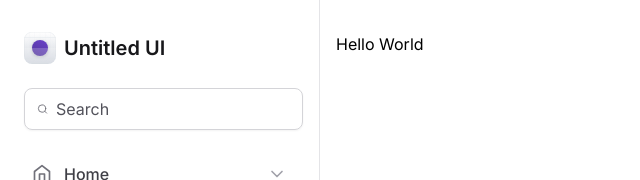
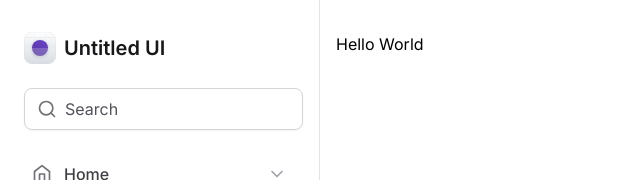
Before and after one commit to PabloXT14/ignite-tailwind, a Next.js app: page / in a window 1280 px wide. Shown: the top 180 px of the page, without its empty margins (0-640 px from the left). Built offline with nearby package versions, Linux system fonts and the light colour scheme.

Commit message:
feat: composition pattern

```diff
--- /dev/null
+++ b/src/components/input.tsx
@@ -0,0 +1,32 @@
+import { ComponentProps } from 'react'
+
+type InputPrefixProps = ComponentProps<'div'>
+
+const InputPrefix = (props: InputPrefixProps) => {
+  return <div {...props} />
+}
+
+type InputControlProps = ComponentProps<'input'>
+
+const InputControl = (props: InputControlProps) => {
+  return (
+    <input
+      type="text"
+      className="flex-1 border-0 bg-transparent p-0 text-zinc-900 placeholder-zinc-600"
+      {...props}
+    />
+  )
+}
+
+type InputRootProps = ComponentProps<'div'>
+
+const InputRoot = (props: InputRootProps) => {
+  return (
+    <div
+      className="mx-1 flex w-full items-center gap-2 rounded-lg border border-zinc-300 px-3 py-2 shadow-sm"
+      {...props}
+    />
+  )
+}
+
+export { InputRoot as Root, InputPrefix as Prefix, InputControl as Control }
--- a/src/components/sidebar/index.tsx
+++ b/src/components/sidebar/index.tsx
@@ -13,20 +13,19 @@
 import { NavItem } from './nav-item'
 import { UsedSpaceWidget } from './used-space-widget'
 import { Profile } from './profile'
+import * as Input from '../input'
 
 export const Sidebar = () => {
   return (
     <aside className="flex flex-col gap-6 overflow-y-auto overflow-x-hidden border-r border-zinc-200 px-5 py-8">
       <Logo />
 
-      <div className="mx-1 flex w-full items-center gap-2 rounded-lg border border-zinc-300 px-3 py-2 shadow-sm">
-        <LuSearch className="size-5 text-zinc-500" />
-        <input
-          type="text"
-          placeholder="Search"
-          className="flex-1 border-0 bg-transparent p-0 text-zinc-900 placeholder-zinc-600"
-        />
-      </div>
+      <Input.Root>
+        <Input.Prefix>
+          <LuSearch className="size-5 text-zinc-500" />
+        </Input.Prefix>
+        <Input.Control placeholder="Search" />
+      </Input.Root>
 
       <nav className="space-y-0.5">
         <NavItem title="Home" icon={LuHome} />
```
